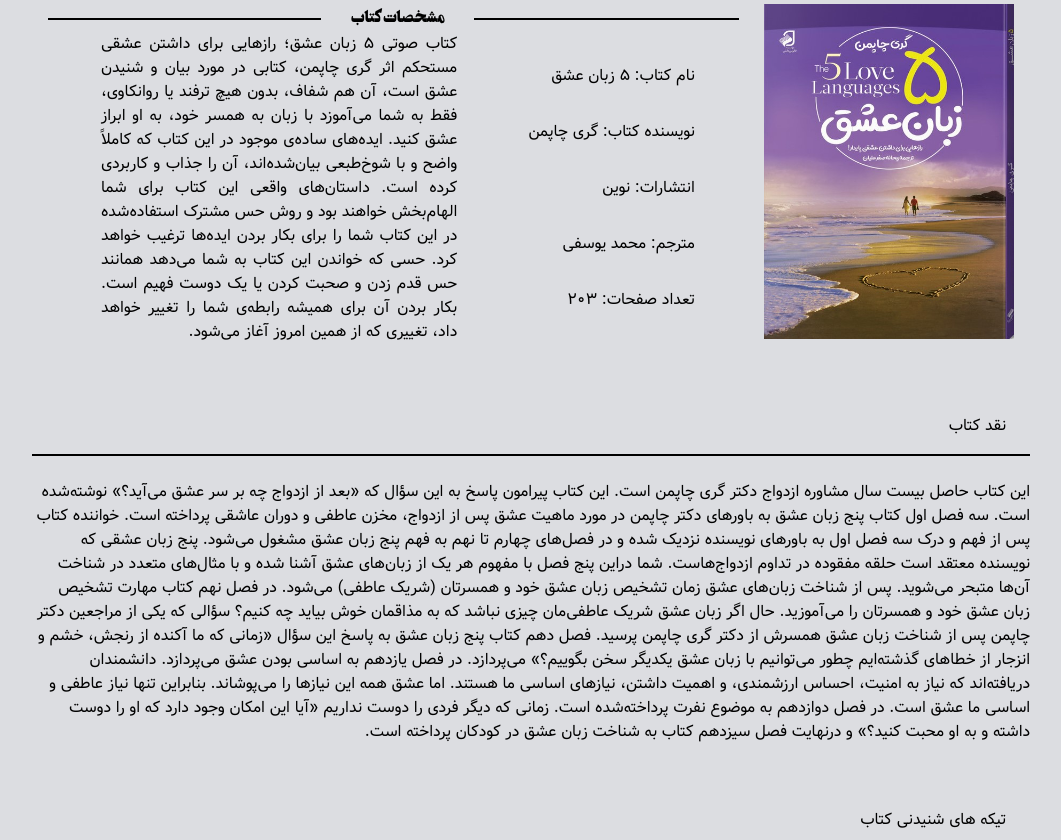
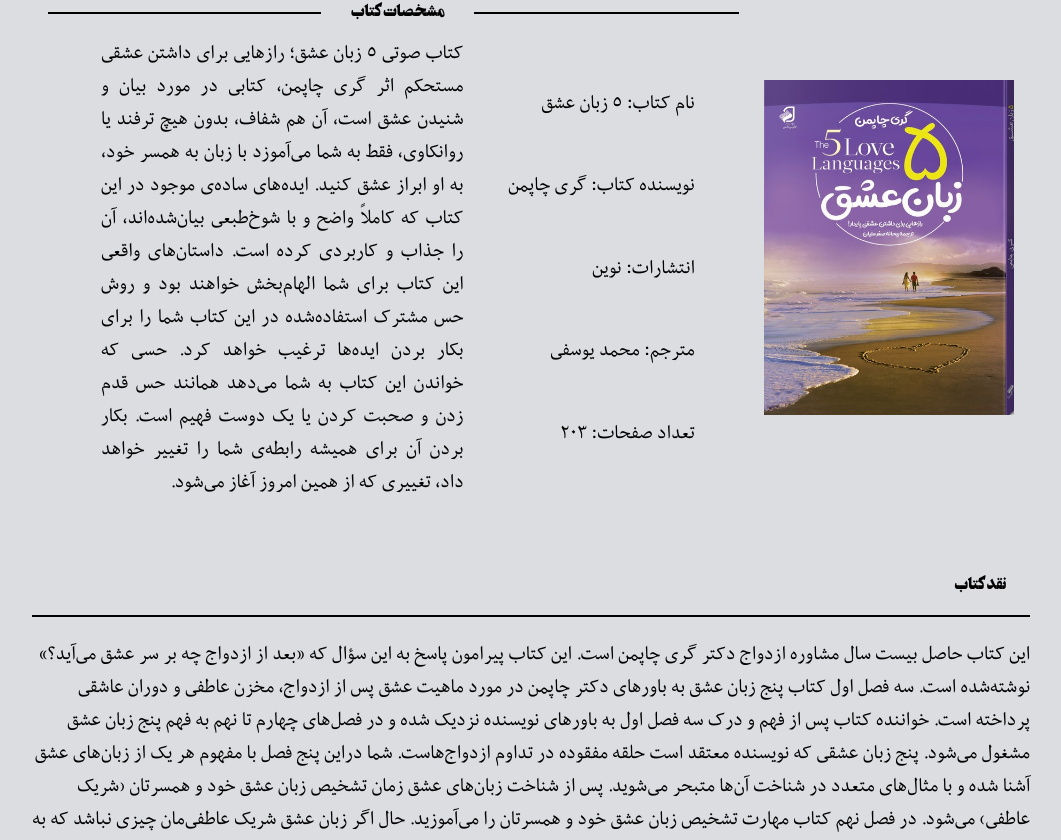
Before and after one commit to mr-mahdiyar/Ketabkhoonde, a React (Vite) app: page /books/3l4y-OjCUc7tNIV33ZREu in a window 1280 px wide. Shown: the part 693-1533 px from the top of the page, without its empty margins (109-1170 px from the left). Built offline with nearby package versions, Linux system fonts and the light colour scheme; data requests are answered from the project's data file.

Commit message:
Authors page was added.

```diff
--- a/src/Pages/SingleBook.jsx
+++ b/src/Pages/SingleBook.jsx
@@ -3,7 +3,7 @@ import { useSelector, useDispatch } from "react-redux";
 import { useParams } from "react-router-dom";
 import { getBookByIdFromServer, selectBookById } from "../app/booksSlice";
 import { Box, Typography } from "@mui/material";
-import { selectAllAuthors } from "../app/authorsSlice";
+import { selectAllAuthors, getAuthorByIdFromServer, selectAuthorByID } from "../app/authorsSlice";
 
 const SingleBook = () => {
   const { bookId } = useParams();
@@ -52,7 +52,7 @@ const SingleBook = () => {
           className="texts-wrapper"
           component={"div"}
           display={"flex"}
-          width={{ xs: "95%", sm: "95%",md: "100%", lg: "70%" }}
+          width={{ xs: "95%", sm: "95%", md: "100%", lg: "70%" }}
           flexDirection={"column"}
         >
           <Box
@@ -101,10 +101,12 @@ const SingleBook = () => {
             height={"100%"}
             mx={"auto"}
             flexDirection={{ xs: "column", lg: "row" }}
+            marginTop={"2%"}
+            gap={3}
           >
             <Box
               component={"div"}
-              width={{ xs: "100%" ,lg: "40%", }}
+              width={{ xs: "100%", lg: "40%" }}
               display={"flex"}
               flexDirection={"column"}
               justifyContent={"space-evenly"}
@@ -118,8 +120,17 @@ const SingleBook = () => {
                 textAlign={{ xs: "center", sm: "right" }}
                 marginTop={{ xs: 2, lg: 0 }}
               >
-                <Typography>نام کتاب:</Typography>
-                <Typography>&nbsp;{book?.name}</Typography>
+                <Typography
+                  fontFamily={"Diplomat"}
+                  fontSize={"22px"}
+                  textOverflow={"hidden"}
+                  whiteSpace={"nowrap"}
+                >
+                  نام کتاب:
+                </Typography>
+                <Typography fontFamily={"Diplomat"} fontSize={"22px"}>
+                  &nbsp;{book?.name}
+                </Typography>
               </Box>
               <Box
                 component={"div"}
@@ -129,8 +140,10 @@ const SingleBook = () => {
                 textAlign={{ xs: "center", sm: "right" }}
                 marginTop={{ xs: 2, lg: 0 }}
               >
-                <Typography>نویسنده کتاب:</Typography>
-                <Typography>
+                <Typography fontFamily={"Diplomat"} fontSize={"22px"}>
+                  نویسنده کتاب:
+                </Typography>
+                <Typography fontFamily={"Diplomat"} fontSize={"22px"}>
                   &nbsp;
                   {
                     authors?.find((author) => author.id === book?.authorId)
@@ -146,8 +159,12 @@ const SingleBook = () => {
                 textAlign={{ xs: "center", sm: "right" }}
                 marginTop={{ xs: 2, lg: 0 }}
               >
-                <Typography>انتشارات:</Typography>
-                <Typography>&nbsp;{book?.publisher}</Typography>
+                <Typography fontFamily={"Diplomat"} fontSize={"22px"}>
+                  انتشارات:
+                </Typography>
+                <Typography fontFamily={"Diplomat"} fontSize={"22px"}>
+                  &nbsp;{book?.publisher}
+                </Typography>
               </Box>
               <Box
                 component={"div"}
@@ -159,26 +176,40 @@ const SingleBook = () => {
               >
                 {book?.translator ? (
                   <>
-                    <Typography>مترجم:</Typography>
-                    <Typography>&nbsp;{book?.translator}</Typography>
+                    <Typography fontFamily={"Diplomat"} fontSize={"22px"}>
+                      مترجم:
+                    </Typography>
+                    <Typography fontFamily={"Diplomat"} fontSize={"22px"}>
+                      &nbsp;{book?.translator}
+                    </Typography>
                   </>
                 ) : (
-                  <Typography>این کتاب به زبان فارسی نوشته شده است.</Typography>
+                  <Typography fontFamily={"Diplomat"} fontSize={"22px"}>
+                    این کتاب به زبان فارسی نوشته شده است.
+                  </Typography>
                 )}
               </Box>
               <Box>
-                <Typography marginTop={{ xs: 2, lg: 0 }}>
+                <Typography
+                  marginTop={{ xs: 2, lg: 0 }}
+                  fontFamily={"Diplomat"}
+                  fontSize={"22px"}
+                >
                   تعداد صفحات:&nbsp;{book?.pageNumbers}
                 </Typography>
               </Box>
             </Box>
             <Box
               component={"div"}
-              width={{ xs: "100%", lg: "60%" }}
+              width={{ xs: "100%", lg: "70%" }}
               marginY={"auto"}
               marginTop={{ xs: 2, lg: 0 }}
             >
-              <Typography textAlign={"justify"}>
+              <Typography
+                textAlign={"justify"}
+                fontFamily={"Diplomat"}
+                fontSize={"22px"}
+              >
                 {book?.textIntroduction}
               </Typography>
             </Box>
@@ -192,10 +223,14 @@ const SingleBook = () => {
           pr={3}
           borderBottom={"2px solid black"}
           pb={2}
+          fontFamily={"Ordibehesht"}
+          fontSize={"22px"}
         >
           نقد کتاب
         </Typography>
-        <Typography>{book?.bookReview}</Typography>
+        <Typography fontFamily={"Diplomat"} fontSize={"22px"}>
+          {book?.bookReview}
+        </Typography>
         <Box
           className="audio-introduction-wrapper"
           component={"div"}
@@ -208,16 +243,18 @@ const SingleBook = () => {
             pr={3}
             borderBottom={"2px solid black"}
             pb={2}
+            fontFamily={"Ordibehesht"}
+            fontSize={"22px"}
           >
             تیکه های شنیدنی کتاب
           </Typography>
-          <Box className="audio-wrapper" width={{ xs: "90%", md: "70%" }} mx={"auto"}>
+          <Box
+            className="audio-wrapper"
+            width={{ xs: "90%", md: "70%" }}
+            mx={"auto"}
+          >
             {showAudioIntroduction ? (
-              <audio
-                controls
-                preload="metadata"
-                style={{ width: "100%" }}
-              >
+              <audio controls preload="metadata" style={{ width: "100%" }}>
                 <source src={book?.audioIntroduction} type="audio/mpeg" />
               </audio>
             ) : null}
--- a/src/app/authorsSlice.js
+++ b/src/app/authorsSlice.js
@@ -3,9 +3,12 @@ import { STATUS } from "../utils/status";
 import {
   getAllAuthors,
   addAuthor,
+  getAuthorById,
 } from "../services/authorServices";
 const initialState = {
   authors: [],
+  singleAuthor: {},
+  singleAuthorStatus: STATUS.IDEL,
   authorsStatus: STATUS.IDEL,
 };
 
@@ -25,18 +28,26 @@ const authorSlice = createSlice({
       .addCase(getAllAuthorsFromServer.rejected, (state, _) => {
         state.authorsStatus = STATUS.REJECTED;
       })
-
       .addCase(addAuthorToServer.pending, (state, _) => {
         state.authorsStatus = STATUS.LOADING;
       })
       .addCase(addAuthorToServer.fulfilled, (state, action) => {
         state.authorsStatus = STATUS.FULFILLED;
-        state.authors.push(action.payload)
+        state.authors.push(action.payload);
       })
       .addCase(addAuthorToServer.rejected, (state, _) => {
         state.authorsStatus = STATUS.REJECTED;
       })
-
+      .addCase(getAuthorByIdFromServer.pending, (state, _) => {
+        state.singleAuthorStatus = STATUS.LOADING;
+      })
+      .addCase(getAuthorByIdFromServer.fulfilled, (state, action) => {
+        state.singleAuthorStatus = STATUS.FULFILLED;
+        state.singleAuthor = action.payload;
+      })
+      .addCase(getAuthorByIdFromServer.rejected, (state, _) => {
+        state.singleAuthorStatus = STATUS.REJECTED;
+      });
   },
 });
 
@@ -56,6 +67,15 @@ export const addAuthorToServer = createAsyncThunk(
   }
 );
 
-export const selectAuthorById = (state, authorId) => state.author.authors.find(author => author.id === authorId)
-export const selectAllAuthors = (state) => state.authors.authors
+export const getAuthorByIdFromServer = createAsyncThunk(
+  "getAuthorByIdFromServer",
+  async (authorId) => {
+    const response = await getAuthorById(authorId);
+    return response.data;
+  }
+);
+export const selectAuthorById = (state, authorId) =>
+  state.author.authors.find((author) => author.id === authorId);
+export const selectAllAuthors = (state) => state.authors.authors;
+export const selectAuthorByID = (state) => state.authors.singleAuthor;
 export default authorSlice.reducer;
--- a/src/index.jsx
+++ b/src/index.jsx
@@ -9,3 +9,4 @@ export { default as BookCard } from "./components/BookCard";
 export { default as AllBooks } from "./Pages/AllBooks";
 export { default as SearchBooks } from "./Pages/SearchBooks";
 export { default as SingleBook } from "./Pages/SingleBook";
+export { default as AuthorsPage } from "./Pages/AuthorsPage";
--- a/src/router/routes.jsx
+++ b/src/router/routes.jsx
@@ -1,5 +1,5 @@
 import { createBrowserRouter } from "react-router-dom";
-import { App, HomePage, AllBooks, SearchBooks, SingleBook } from "../";
+import { App, HomePage, AllBooks, SearchBooks, SingleBook, AuthorsPage } from "../";
 export const routes = createBrowserRouter([
   {
     path: "/",
@@ -20,6 +20,10 @@ export const routes = createBrowserRouter([
       {
         path: "/books/:bookId",
         element: <SingleBook />
+      },
+      {
+        path: "/authors/:authorId",
+        element: <AuthorsPage />
       }
     ],
   },
--- a/src/services/authorServices.js
+++ b/src/services/authorServices.js
@@ -13,3 +13,9 @@ export const addAuthor = (author) => {
     const url = `${serverUrl}/authors`;
     return axios.post(url, author)
 }
+
+// find author by ID
+export const getAuthorById = (authorId) => {
+  const url = `${serverUrl}/authors/${authorId}`;
+    return axios.get(url)
+}
```
